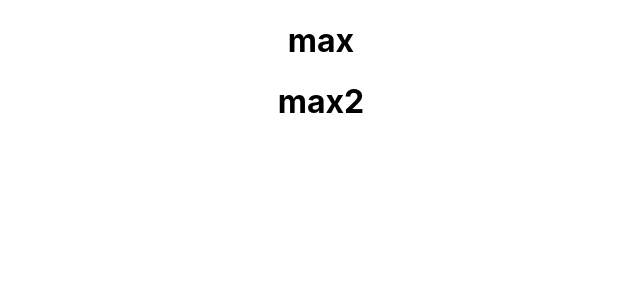
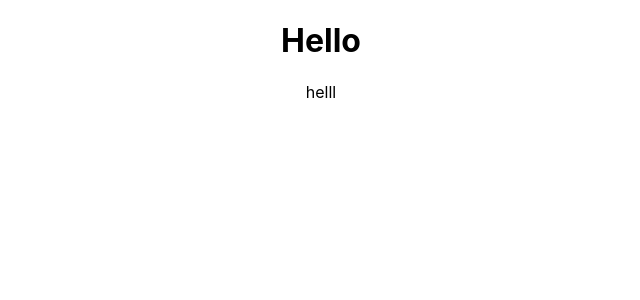
Before and after one commit to parane/LearnReact, a React (Create React App) app: page / in a window 1280 px wide. Shown: the top 300 px of the page, without its empty margins (319-959 px from the left). Built offline with nearby package versions, Linux system fonts and the light colour scheme.

Commit message:
Learn function vs Component

```diff
--- a/src/App.js
+++ b/src/App.js
@@ -1,13 +1,20 @@
-import React from 'react';
-import logo from './logo.svg';
+import React, {Component} from 'react';
 import './App.css';
+import Person from './Person/Person'
 
-function App(param) {
-  return (
+
+class App  extends Component {
+  render(){
+ return (
     <div className="App">
-      <h1>{param.name}</h1>
+      <h1>Hello</h1>
+      <Person/>
     </div>
   );
+
+ // return React.createElement('div',{className:'App'},React.createElement('h1',null,'hello'));
+  }
+
 }
 
 export default App;
--- /dev/null
+++ b/src/Person/Person.js
@@ -0,0 +1,7 @@
+import React  from 'react';
+
+const person = () => {
+    return  <p>helll</p>;
+}
+
+export default person;
--- a/src/index.js
+++ b/src/index.js
@@ -4,14 +4,9 @@ import './index.css';
 import App from './App';
 import * as serviceWorker from './serviceWorker';
 
-var app1 =  (
-  <div>
-    <App name="max"/>
-    <App name="max2"/>
-    </div>
-);
+
 ReactDOM.render(
-    app1,
+    <App/>,
   document.getElementById('root')
 );
 
```
